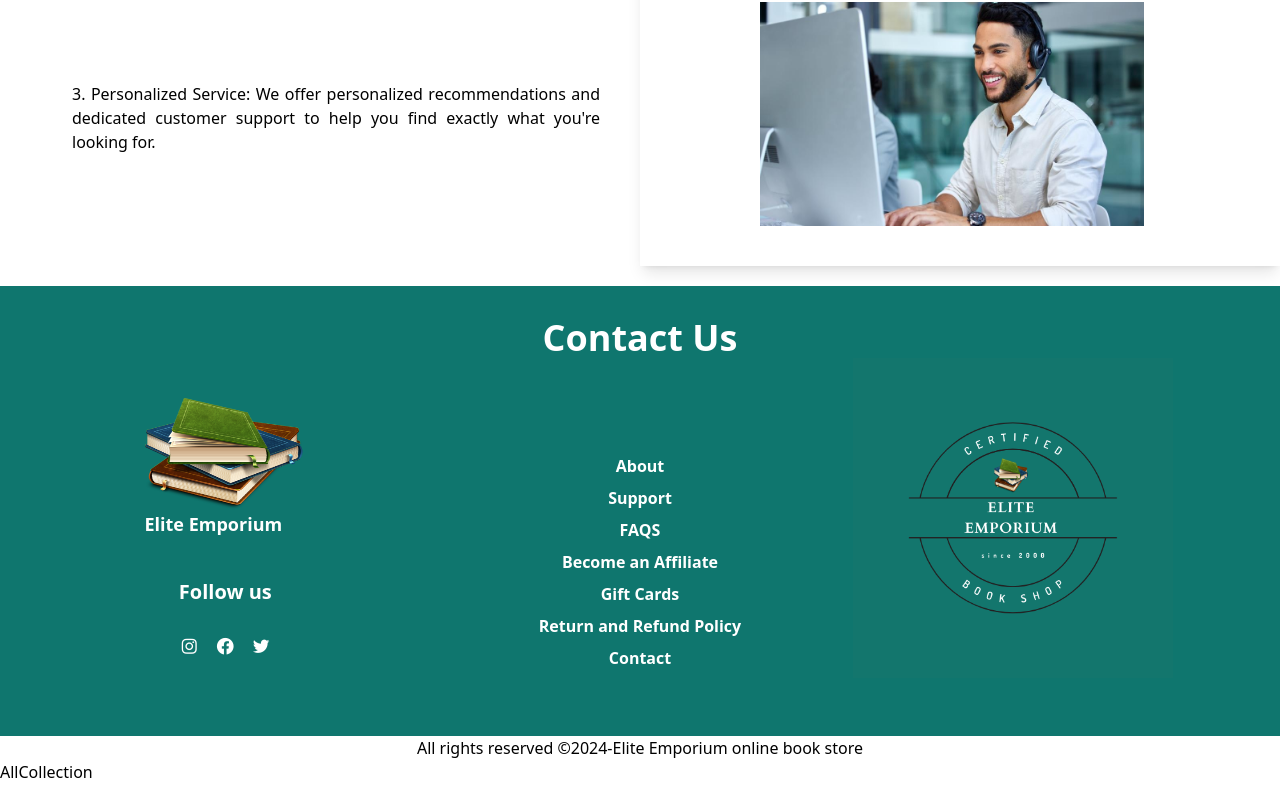
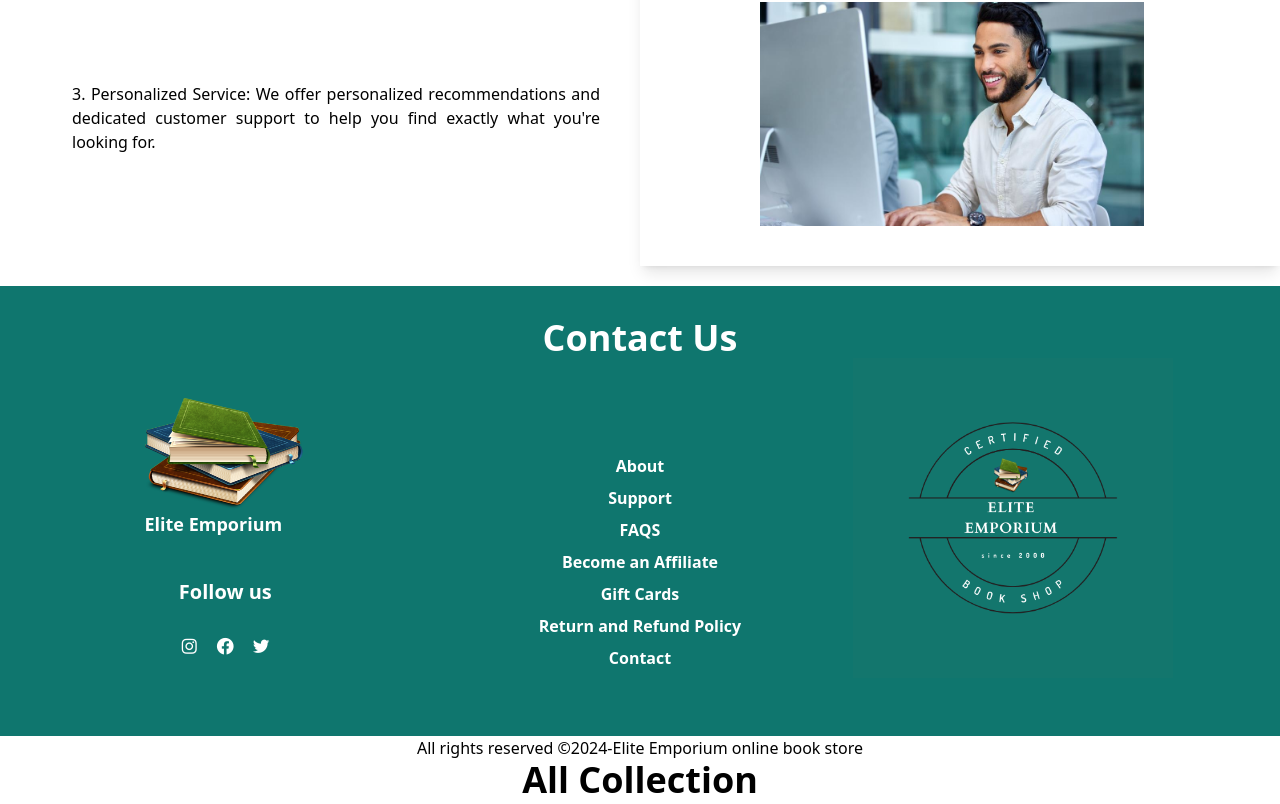
Before and after one commit to AlishaAroob/elite-emporium, a React (Create React App) app: page / in a window 1280 px wide. Shown: the part 2252-3056 px from the top of the page. Built offline with nearby package versions, Linux system fonts and the light colour scheme.

Commit message:
adding text to collection box

```diff
--- a/src/App.js
+++ b/src/App.js
@@ -5,7 +5,7 @@ import Navbar from "./Components/Navbar";
 import About from "./Components/About";
 import Contact from "./Components/Contact";
 import Footer from "./Components/Footer";
-import { AllCollection } from "./Components/AllCollection";
+import AllCollection from "./Components/AllCollection";
 function App() {
   return (
     <>
--- a/src/Components/AllCollection.js
+++ b/src/Components/AllCollection.js
@@ -1,7 +1,11 @@
 import React from "react";
 
-export const AllCollection = () => {
-  return <div>AllCollection</div>;
-};
-
-export default AllCollection;
+export default function AllCollection() {
+  return (
+    <div className="container">
+      <div className=" text-center font-bold text-4xl text-black ">
+        All Collection{" "}
+      </div>
+    </div>
+  );
+}
```
